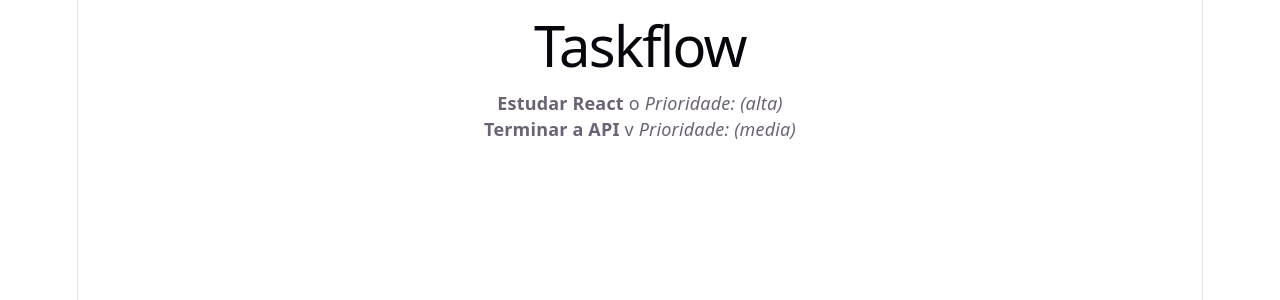
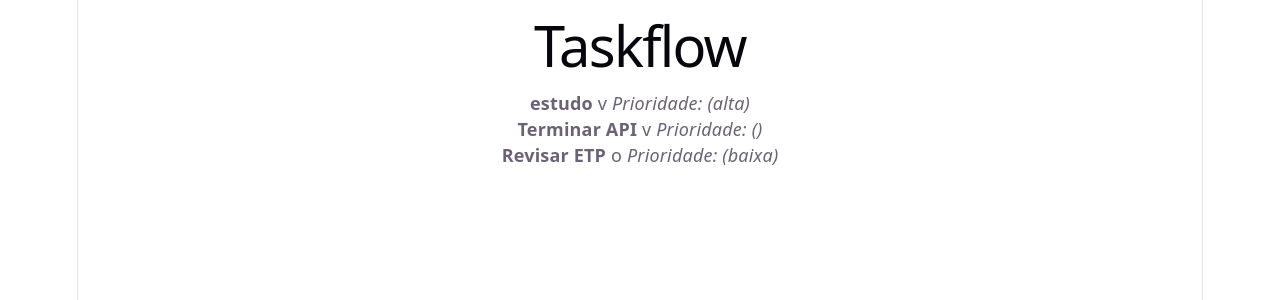
Before and after one commit to 1GustavoBueno1/TaskFlow-API-FrontEnd, a React (Vite) app: page / in a window 1280 px wide. Shown: the top 300 px of the page. Built offline with nearby package versions, Linux system fonts and the light colour scheme.

Commit message:
Refactor task management: integrate Tarefa interface and update TarefaItem component to use task objects

```diff
--- a/src/App.tsx
+++ b/src/App.tsx
@@ -1,12 +1,24 @@
 import TarefaItem from "./componentes/TarefaItem"
+import type { Tarefa } from "./type"
+
+
+
+const tarefas:  Tarefa[] = [
+  {id: 1, titulo: "estudo", concluida: true, prioridade: "alta"},
+  {id: 2, titulo: "Terminar API", concluida: true},
+  {id: 3, titulo: "Revisar ETP", concluida: false, prioridade: "baixa" },
+];
 
 
 function App() {
   return (
     <div>
       <h1>Taskflow</h1>
-      <TarefaItem titulo="Estudar React" concluida = {false} prioridade = "alta" />
-      <TarefaItem titulo="Terminar a API" concluida = {true} />
+      {tarefas.map((tarefa) => (
+        <TarefaItem key={tarefa.id}
+        tarefa={tarefa}
+        />
+      ))}
     </div>
   )
 }
--- a/src/componentes/TarefaItem.tsx
+++ b/src/componentes/TarefaItem.tsx
@@ -1,15 +1,15 @@
+import type { Tarefa } from "../type";
+
 interface TarefaItemProps {
-    titulo: string;
-    concluida: boolean
-    prioridade?: "baixa" | "media" | "alta";
+    tarefa: Tarefa
 }
 
-function TarefaItem({titulo, concluida, prioridade = "media"}: TarefaItemProps) {
+function TarefaItem({tarefa}: TarefaItemProps) {
     return (
         <div>
-            <strong>{titulo}</strong>
-            <span>  {concluida ? "v": "o"}  </span>
-           <em>Prioridade: ({prioridade})</em>
+            <strong>{tarefa.titulo}</strong>
+            <span>  {tarefa.concluida ? "v": "o"}  </span>
+           <em>Prioridade: ({tarefa.prioridade})</em>
         </div>
     )
 }
--- /dev/null
+++ b/src/type.ts
@@ -0,0 +1,6 @@
+export interface Tarefa {
+    id: number
+    titulo: string
+    concluida: boolean
+    prioridade?: "baixa" | "media" | "alta"
+}
```
